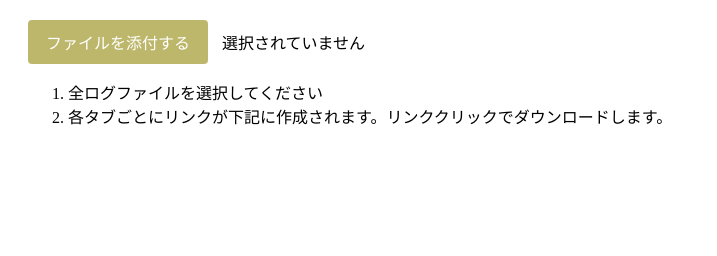
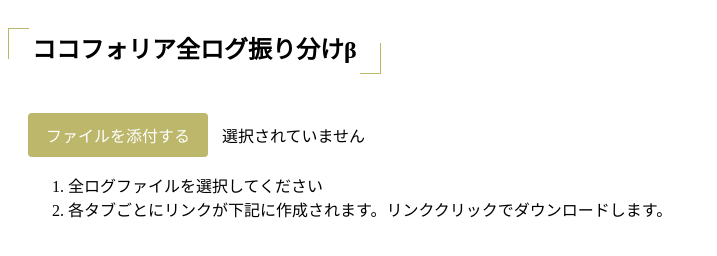
Before and after one commit to kinjobakery/croissant, a plain HTML site: page index.html in a window 1280 px wide. Shown: the whole page, without its empty margins (0-717 px from the left). Drawn offline with nearby package versions, Linux system fonts and the light colour scheme.

Commit message:
Update index.html

```diff
--- a/index.html
+++ b/index.html
@@ -11,6 +11,34 @@
         main {
             margin: 20px;
         }
+        h2 {
+            position: relative;
+            line-height: 1.4;
+            padding: 0.25em 1em;
+            display: inline-block;
+        }
+
+            h2:before, h2:after {
+                content: '';
+                width: 20px;
+                height: 30px;
+                position: absolute;
+                display: inline-block;
+            }
+
+            h2:before {
+                border-left: solid 1px darkkhaki;
+                border-top: solid 1px darkkhaki;
+                top: 0;
+                left: 0;
+            }
+
+            h2:after {
+                border-right: solid 1px darkkhaki;
+                border-bottom: solid 1px darkkhaki;
+                bottom: 0;
+                right: 0;
+            }
 
         /* 代理ボタン */
         .file-button {
@@ -24,7 +52,7 @@
         }
 
             .file-button:hover {
-                background-color: darkkhaki;
+                background-color: olive;
                 transition: all 0.4s;
             }
 
@@ -60,6 +88,9 @@
     </style>
 </head>
 <body>
+    <header>
+        <h2>ココフォリア全ログ振り分けβ</h2>
+    </header>
     <main>
         <article>
             <div id="attachment">
```
